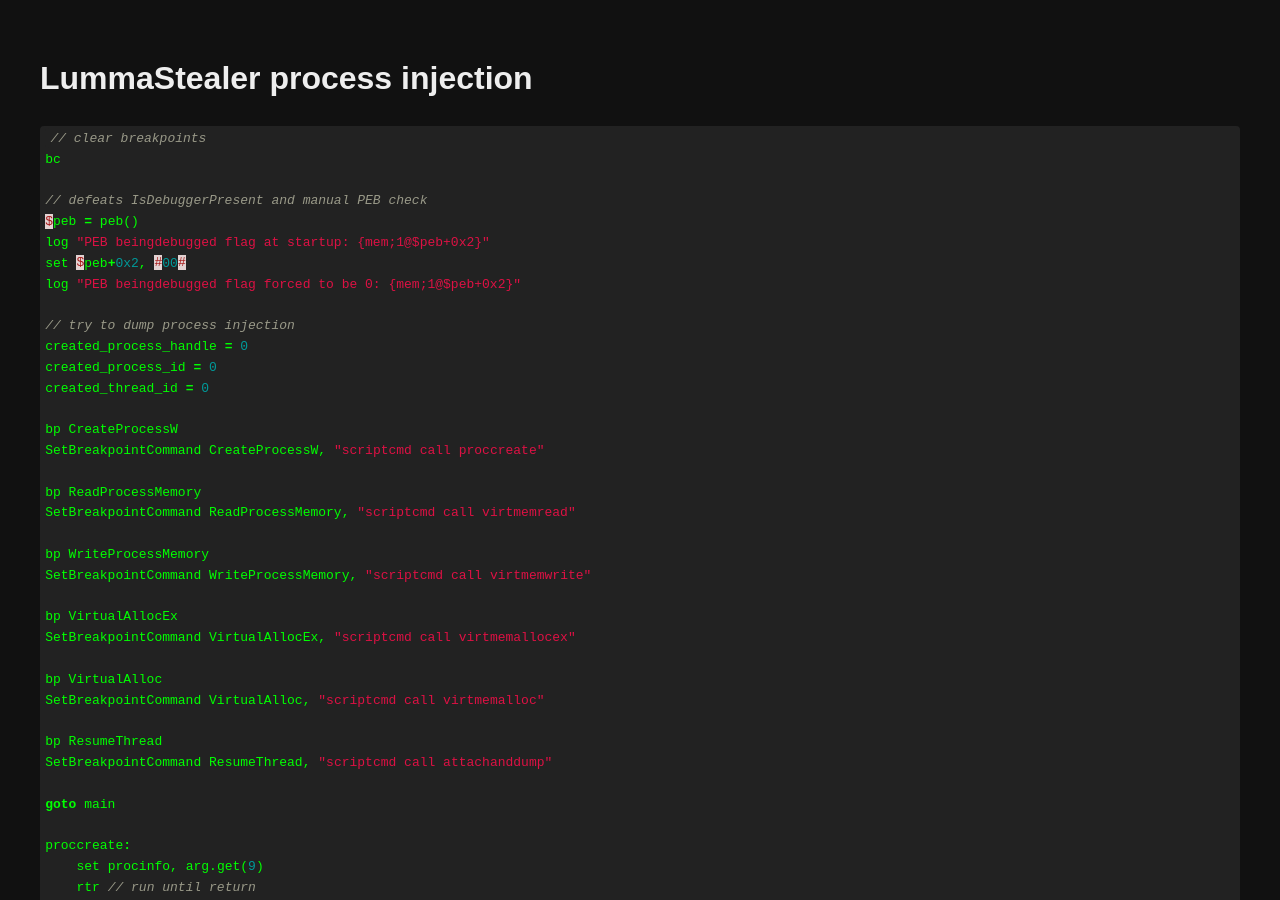
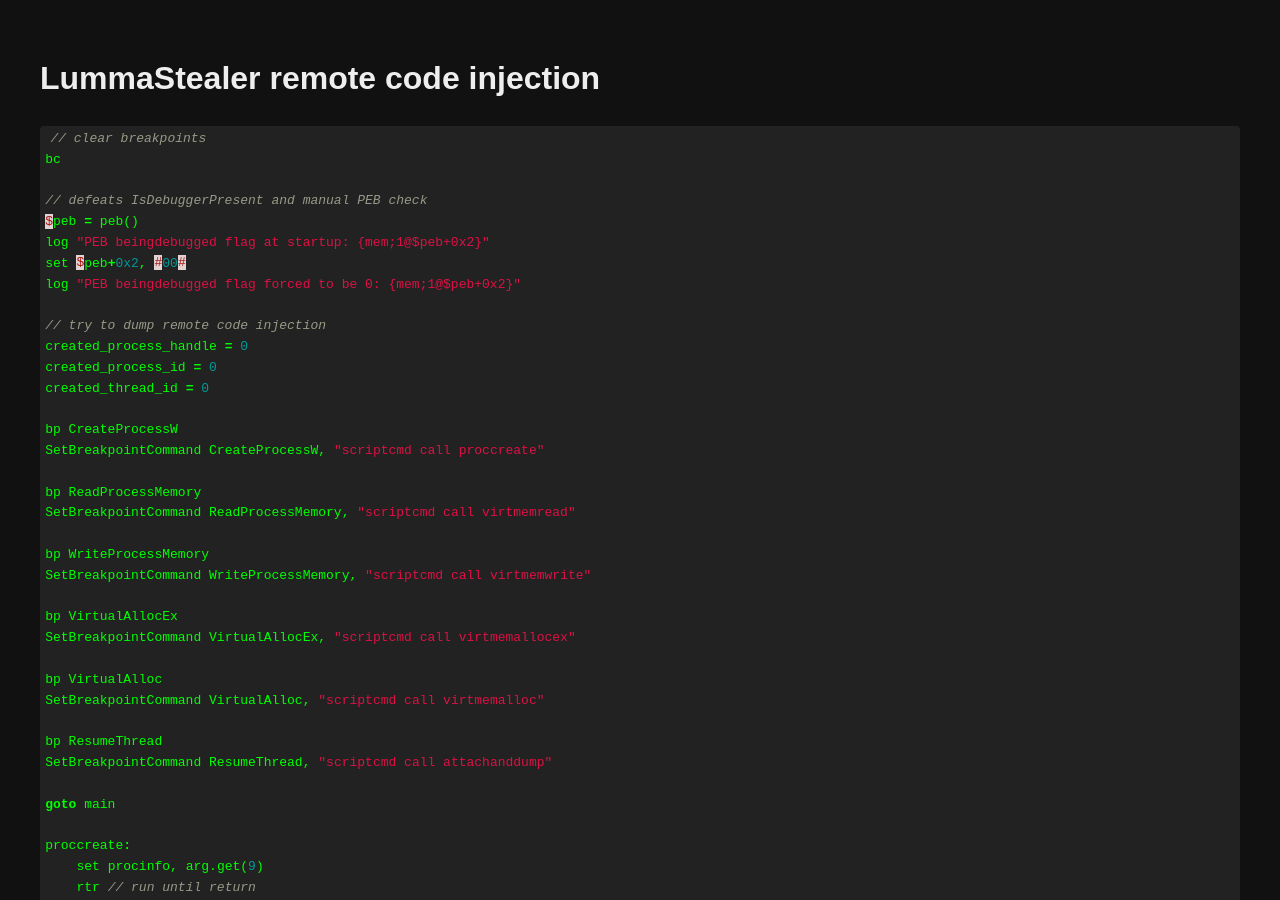
Before and after one commit to federicofantini/TheTrackerShow, a Jekyll site: the page built from scripts/x64dbg/01-lummastealer_process_injection.md, in a window 1280 px wide and 900 px high. Built offline with Jekyll 4.4.1, drawn with Linux system fonts in a browser that asks for light colours; our own code applies the rules of GitHub Pages for plain Markdown files.

Commit message:
renamed again

````diff
--- a/scripts/x64dbg/01-lummastealer_process_injection.md
+++ b/scripts/x64dbg/01-lummastealer_process_injection.md
@@ -1,4 +1,4 @@
-# LummaStealer process injection
+# LummaStealer remote code injection
 
 ```c
 // clear breakpoints
@@ -10,7 +10,7 @@
 set $peb+0x2, #00#
 log "PEB beingdebugged flag forced to be 0: {mem;1@$peb+0x2}"
 
-// try to dump process injection
+// try to dump remote code injection
 created_process_handle = 0
 created_process_id = 0
 created_thread_id = 0
@@ -103,4 +103,4 @@
 
 <br><br>
 
-<p><img src="{{ site.url }}{{ site.baseurl }}/scripts/x64dbg/01-lummastealer_process_injection.png" alt="lummastealer process injection output" width="100%"/></p>
+<p><img src="{{ site.url }}{{ site.baseurl }}/scripts/x64dbg/01-lummastealer_remote_code_injection.png" alt="lummastealer remote code injection output" width="100%"/></p>
````
Also changed, not shown: index.md (+1 -1 lines).
